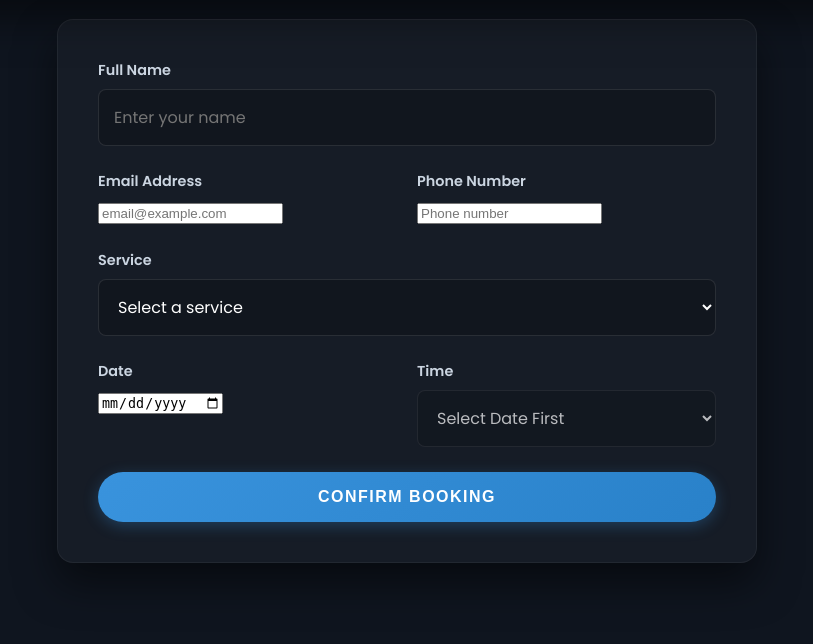
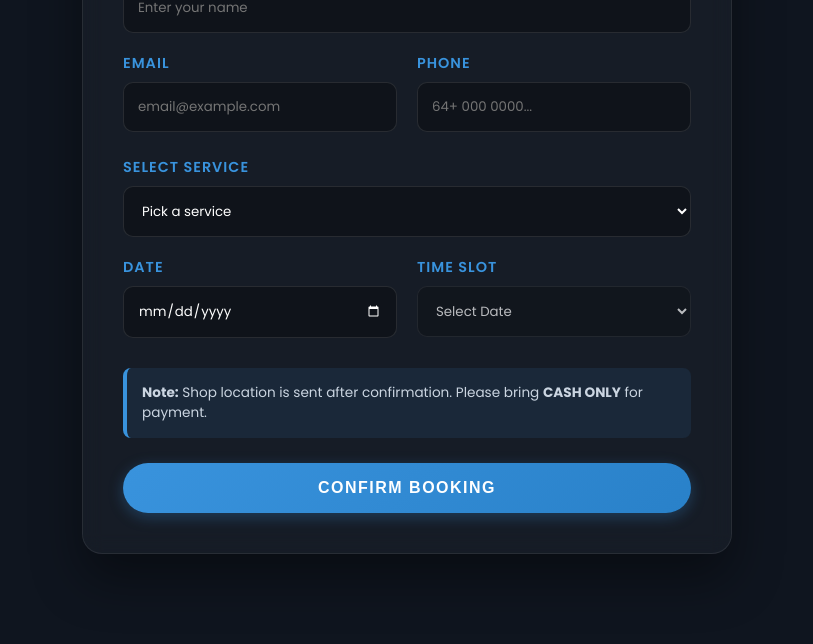
Before and after one commit to 21043santi/BarberWebsite-21043, a Flask app: page /booking in a window 1280 px wide. Shown: the part 552-1196 px from the top of the page, without its empty margins (233-1046 px from the left). Before the commit the page ends 1115 px from the top, so only its background shows below. Run offline with Flask 3, Linux system fonts and the light colour scheme.

Commit message:
updated booking

```diff
--- a/templates/booking.html
+++ b/templates/booking.html
@@ -3,117 +3,195 @@
 <head>
     <meta charset="UTF-8">
     <meta name="viewport" content="width=device-width, initial-scale=1.0">
-    <title>Book Now | Santi Styles</title>
+    <title>Santi Styles | Bookings</title>
+
     <link rel="stylesheet" href="{{ url_for('static', filename='styles.css') }}">
     <style>
-        /* Specific tweaks for the booking page */
-        .booking-section {
+        /* extra styles just for this page to keep it clean */
+        .booking-hero {
+            background: linear-gradient(rgba(15, 21, 31, 0.8), rgba(15, 21, 31, 0.8)),
+                        url('https://images.unsplash.com/photo-1503951914875-452162b0f3f1?auto=format&fit=crop&q=80&w=1000') center/cover;
+            padding: 120px 20px 60px;
+            text-align: center;
+            border-radius: 0 0 30px 30px;
+            margin-bottom: 40px;
+        }
+
+        .booking-glass-panel {
             background: rgba(255, 255, 255, 0.03);
-            border: 1px solid rgba(255, 255, 255, 0.05);
+            border: 1px solid rgba(255, 255, 255, 0.08);
+            backdrop-filter: blur(10px);
             padding: 40px;
-            border-radius: 16px;
-            max-width: 700px;
-            margin: -40px auto 40px auto;
+            border-radius: 20px;
+            max-width: 650px;
+            margin: -60px auto 50px;
             position: relative;
-            z-index: 10;
-            box-shadow: 0 20px 40px rgba(0,0,0,0.5);
+            z-index: 5;
+            box-shadow: 0 25px 50px rgba(0,0,0,0.4);
         }
-        .flex-row { display: flex; gap: 20px; }
-        .flex-row .form-group { flex: 1; }
-        select {
+
+        .input-row {
+            display: flex;
+            gap: 20px;
+            margin-bottom: 5px;
+        }
+
+        .input-row div { flex: 1; }
+
+        label {
+            display: block;
+            color: var(--primary-gold);
+            font-weight: 600;
+            margin-bottom: 8px;
+            font-size: 0.9rem;
+            text-transform: uppercase;
+            letter-spacing: 1px;
+        }
+
+
+        input, select {
             width: 100%;
+            padding: 14px;
+            background: rgba(0, 0, 0, 0.3);
+            border: 1px solid rgba(255, 255, 255, 0.1);
+            border-radius: 10px;
+            color: white;
+            font-family: inherit;
+            margin-bottom: 20px;
+            transition: 0.3s;
+        }
+
+        input:focus, select:focus {
+            outline: none;
+            border-color: var(--primary-gold);
+            background: rgba(0, 0, 0, 0.5);
+        }
+
+        select option { background: #1a1a1a; }
+        select option:disabled { color: #ff4d4d; }
+
+        .terms-alert {
+            background: rgba(57, 147, 221, 0.1);
             padding: 15px;
-            background-color: rgba(0, 0, 0, 0.2);
-            border: 1px solid rgba(255, 255, 255, 0.1);
-            border-radius: 8px;
-            color: var(--accent-white);
-            font-family: inherit;
-            font-size: 1rem;
-            cursor: pointer;
-        }
-        .terms-box {
-            background: rgba(0, 0, 0, 0.2);
-            padding: 20px;
             border-radius: 8px;
             border-left: 4px solid var(--primary-gold);
-            margin-bottom: 25px;
-            font-size: 0.9rem;
+            margin: 10px 0 25px;
+            font-size: 0.85rem;
+            color: #cbd5e1;
         }
     </style>
 </head>
 <body>
+
     <header>
         <nav>
-            <a href="/" class="nav-logo">Santi Styles</a>
+
+            <a href="https://www.instagram.com/santi.styles/" target="_blank" class="nav-logo">
+                <svg xmlns="http://www.w3.org/2000/svg" width="30" height="30" fill="currentColor" viewBox="0 0 448 512">
+                    <path d="M224.1 141c-63.6 0-114.9 51.3-114.9 114.9s51.3 114.9 114.9 114.9S339 319.5 339 255.9 287.7 141 224.1 141zm0 189.6c-41.1 0-74.7-33.5-74.7-74.7s33.5-74.7 74.7-74.7 74.7 33.5 74.7 74.7-33.6 74.7-74.7 74.7zm146.4-194.3c0 14.9-12 26.8-26.8 26.8-14.9 0-26.8-12-26.8-26.8s12-26.8 26.8-26.8 26.8 12 26.8 26.8zm76.1 27.2c-1.7-35.9-9.9-67.7-36.2-93.9-26.2-26.2-58-34.4-93.9-36.2-37-2.1-147.9-2.1-184.9 0-35.8 1.7-67.6 9.9-93.9 36.1s-34.4 58-36.2 93.9c-2.1 37-2.1 147.9 0 184.9 1.7 35.9 9.9 67.7 36.2 93.9s58 34.4 93.9 36.2c37 2.1 147.9 2.1 184.9 0 35.9-1.7 67.7-9.9 93.9-36.2 26.2-26.2 34.4-58 36.2-93.9 2.1-37 2.1-147.8 0-184.8zM398.8 388c-7.8 19.6-22.9 34.7-42.6 42.6-29.5 11.7-99.5 9-132.1 9s-102.7 2.6-132.1-9c-19.6-7.8-34.7-22.9-42.6-42.6-11.7-29.5-9-99.5-9-132.1s-2.6-102.7 9-132.1c7.8-19.6 22.9-34.7 42.6-42.6 29.5-11.7 99.5-9 132.1-9s102.7-2.6 132.1 9c19.6 7.8 34.7 22.9 42.6 42.6 11.7 29.5 9 99.5 9 132.1s2.7 102.7-9 132.1z"/>
+                </svg>
+            </a>
             <ul>
                 <li><a href="/">Home</a></li>
+                <li><a href="/contact">Contact</a></li>
                 <li><a href="/booking">BOOK NOW</a></li>
             </ul>
         </nav>
     </header>
 
-    <main style="max-width: 1000px; padding-bottom: 40px;">
-        <section class="hero1">
-            <h1 style="font-size: 2.5rem;">Secure Your Chair</h1>
+    <main>
+        <section class="booking-hero">
+            <h1>Book an Appointment</h1>
+            <p>Book in to secure your spot for not just a haircut but a confidence boost</p>
         </section>
 
-        <section class="booking-section">
-            <form id="booking-form">
-                <div class="form-group">
-                    <label>Full Name</label>
-                    <input type="text" name="name" required placeholder="Enter your name">
-                </div>
-                <div class="flex-row">
-                    <div class="form-group">
-                        <label>Email Address</label>
-                        <input type="email" name="email" required placeholder="email@example.com">
+        <section class="booking-glass-panel">
+            <form id="appointment-form">
+                <label>Full Name</label>
+                <input type="text" id="cust-name" required placeholder="Enter your name">
+
+                <div class="input-row">
+                    <div>
+                        <label>Email</label>
+                        <input type="email" id="cust-email" required placeholder="email@example.com">
                     </div>
-                    <div class="form-group">
-                        <label>Phone Number</label>
-                        <input type="tel" name="phone" required placeholder="Phone number">
+                    <div>
+                        <label>Phone</label>
+                        <input type="tel" id="cust-phone" required placeholder="64+ 000 0000...">
                     </div>
                 </div>
-                <div class="form-group">
-                    <label>Service</label>
-                    <select name="service" required>
-                        <option value="" disabled selected>Select a service</option>
-                        <option value="Haircut + Fade ($30)">Haircut + Fade - $30</option>
-                        <option value="Haircut + Fade + Design ($35)">Haircut + Fade + Design - $35</option>
-                        <option value="Buzz Cut ($25)">Buzz Cut - $25</option>
-                    </select>
-                </div>
-                <div class="flex-row">
-                    <div class="form-group">
+
+                <label>Select Service</label>
+                <select id="cust-service" required>
+                    <option value="" disabled selected>Pick a service</option>
+                    <option value="Haircut + Fade ($30)">Haircut + Fade - $30</option>
+                    <option value="Haircut + Fade + Design ($35)">Haircut + Fade + Design - $35</option>
+                    <option value="Buzz Cut ($25)">Buzz Cut - $25</option>
+                    <option value="Kids Haircut ($20)">Kids Haircut - $20</option>
+                </select>
+
+                <div class="input-row">
+                    <div>
                         <label>Date</label>
-                        <input type="date" name="date" id="booking-date" required>
+                        <input type="date" id="cust-date" required style="color-scheme: dark;">
                     </div>
-                    <div class="form-group">
-                        <label>Time</label>
-                        <select name="time" id="booking-time" required disabled>
-                            <option value="" disabled selected>Select Date First</option>
+                    <div>
+                        <label>Time Slot</label>
+                        <select id="cust-time" required disabled>
+                            <option value="" disabled selected>Select Date</option>
+                            <!-- times of avilablity -->
                             <option value="09:00 AM">09:00 AM</option>
-                            <option value="10:00 AM">10:00 AM</option>
-                            <option value="11:00 AM">11:00 AM</option>
+                            <option value="09:45 AM">09:45 AM</option>
+                            <option value="10:30 AM">10:30 AM</option>
+                            <option value="11:15 AM">11:15 AM</option>
+                            <option value="12:00 PM">12:00 PM</option>
+                            <option value="12:45 PM">12:45 PM</option>
+                            <option value="01:30 PM">01:30 PM</option>
+                            <option value="02:15 PM">02:15 PM</option>
+                            <option value="03:00 PM">03:00 PM</option>
+                            <option value="03:45 PM">03:45 PM</option>
+                            <option value="04:30 PM">04:30 PM</option>
                         </select>
                     </div>
                 </div>
+
+                <div class="terms-alert">
+                    <strong>Note:</strong> Shop location is sent after confirmation. Please bring <strong>CASH ONLY</strong> for payment.
+                </div>
+
                 <button type="submit" class="cta-button" style="width: 100%;">Confirm Booking</button>
             </form>
         </section>
     </main>
 
+
+    <div id="booking-success-modal" class="modal" style="display: none;">
+        <div class="modal-content" style="text-align: center; border-color: #22c55e;">
+            <h2 style="color: #22c55e;">booking Set!</h2>
+            <p>Your spot for the <strong id="modal-service-name"></strong> is confirmed.</p>
+            <div style="background: rgba(255,255,255,0.05); padding: 20px; border-radius: 10px; margin: 20px 0;">
+                <p style="margin: 0; font-size: 0.9rem; color: #94a3b8;">Total due:</p>
+                <h3 style="margin: 5px 0; font-size: 2rem; color: #22c55e;" id="modal-price-val"></h3>
+                <p style="color: #ff4d4d; font-size: 0.8rem; font-weight: bold;">CASH ONLY</p>
+            </div>
+            <button class="cta-button" onclick="window.location.href='/'">Okay.</button>
+        </div>
+    </div>
+
     <script>
-        // Only essential logic kept here
-        document.getElementById('booking-date').addEventListener('change', async function(e) {
-            const date = e.target.value;
-            const timeSelect = document.getElementById('booking-time');
-            timeSelect.disabled = false;
 
-            const response = await fetch(`/api/booked-slots?date=${date}`);
-            const booked = await response.json();
+        document.getElementById('cust-date').addEventListener('change', async function(e) {
+            const dateVal = e.target.value;
+            const timeDropdown = document.getElementById('cust-time');
 
-            Array.from(timeSelect.options).forEach(opt => {
-                if (booked.includes(opt.value)) {
+            timeDropdown.disabled = false;
+            timeDropdown.options[0].text = "Pick a time";
+
+            const res = await fetch(`/api/booked-slots?date=${dateVal}`);
+            const takenSlots = await res.json();
+
+            Array.from(timeDropdown.options).forEach(opt => {
+                if (takenSlots.includes(opt.value)) {
                     opt.disabled = true;
                     opt.text = opt.value + " (Full)";
                 } else {
@@ -123,23 +201,42 @@
             });
         });
 
-        document.getElementById('booking-form').onsubmit = async function(e) {
+
+        document.getElementById('appointment-form').onsubmit = async function(e) {
             e.preventDefault();
-            const data = {
-                name: document.querySelector('[name="name"]').value,
-                email: document.querySelector('[name="email"]').value,
-                phone: document.querySelector('[name="phone"]').value,
-                service: document.querySelector('[name="service"]').value,
-                date: document.querySelector('[name="date"]').value,
-                time: document.querySelector('[name="time"]').value
+
+            const bookingData = {
+                name: document.getElementById('cust-name').value,
+                email: document.getElementById('cust-email').value,
+                phone: document.getElementById('cust-phone').value,
+                service: document.getElementById('cust-service').value,
+                date: document.getElementById('cust-date').value,
+                time: document.getElementById('cust-time').value
             };
-            const res = await fetch('/booking', {
+
+            const response = await fetch('/booking', {
                 method: 'POST',
                 headers: { 'Content-Type': 'application/json' },
-                body: JSON.stringify(data)
+                body: JSON.stringify(bookingData)
             });
-            if (res.ok) alert("Booking confirmed!");
+
+            const result = await response.json();
+
+            if (response.ok) {
+
+                const priceMatch = bookingData.service.match(/\(\$(\d+)\)/);
+                document.getElementById('modal-service-name').innerText = bookingData.service.split(' (')[0];
+                document.getElementById('modal-price-val').innerText = priceMatch ? "$" + priceMatch[1] : "TBD";
+                document.getElementById('booking-success-modal').style.display = 'block';
+            } else {
+                alert(result.message);
+            }
         };
+
+
+        window.addEventListener('scroll', () => {
+            document.querySelector('header').classList.toggle('scrolled', window.scrollY > 10);
+        });
     </script>
 </body>
 </html>
```
Also changed, not shown: instance/database.db.
